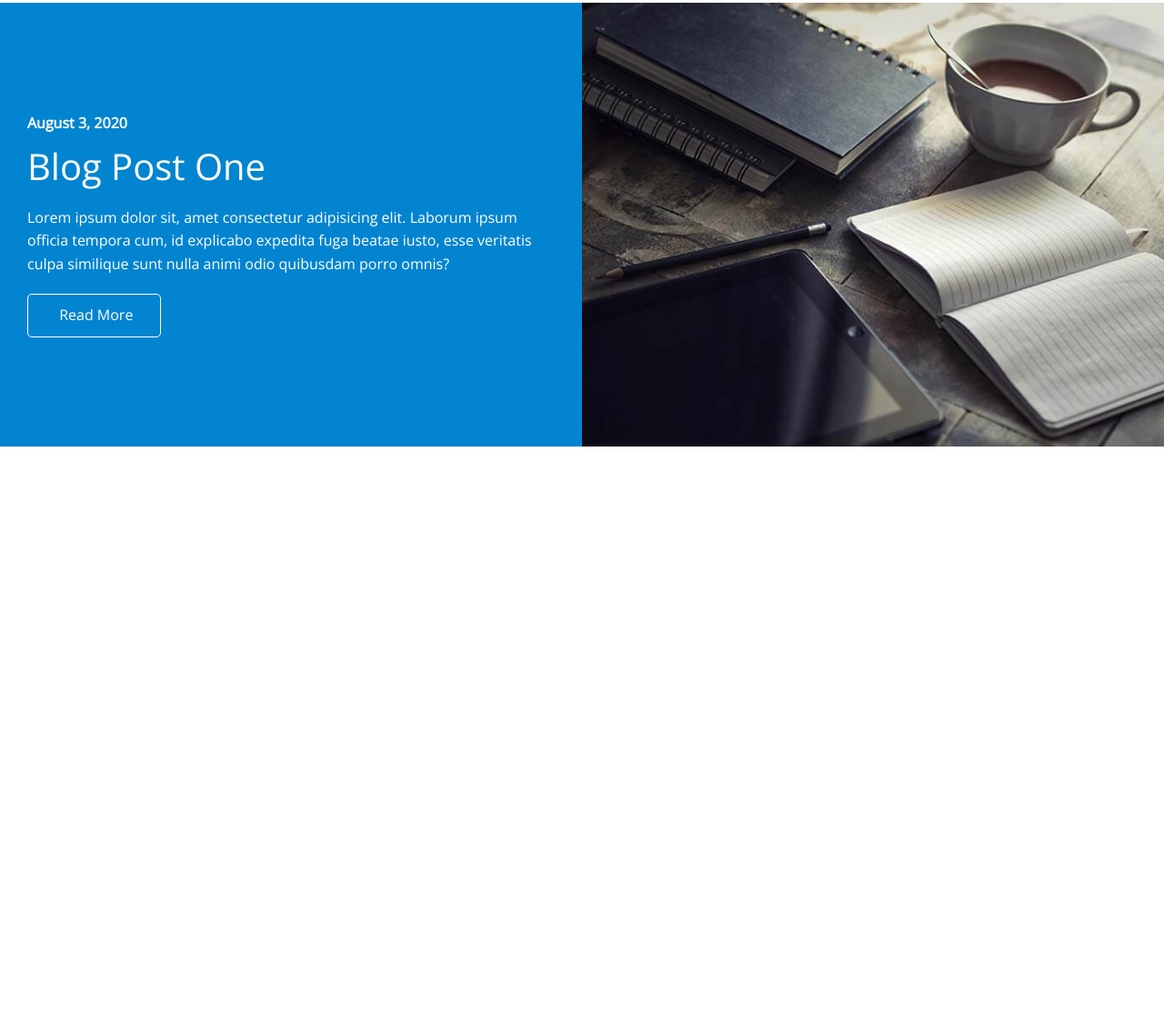
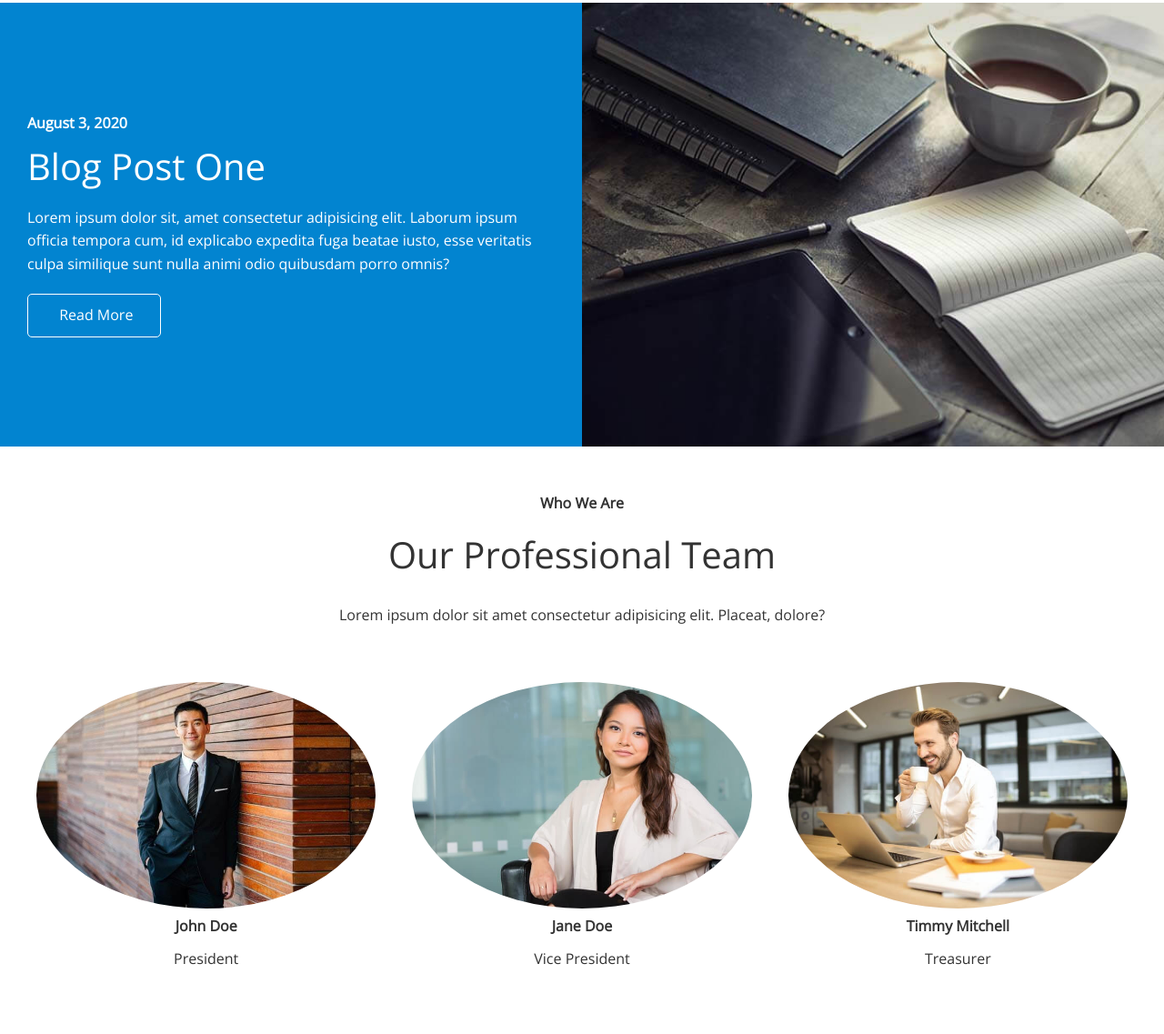
Before and after one commit to arthurs14/Finance-Website, a plain HTML site: page index.html in a window 1280 px wide. Shown: the part 2223-3360 px from the top of the page at 91% size. Before the commit the page ends 2721 px from the top, so only its background shows below. Drawn offline with nearby package versions, Linux system fonts and the light colour scheme; some icons are missing.

Commit message:
added a team section

```diff
--- a/css/style.css
+++ b/css/style.css
@@ -132,3 +132,8 @@ img {
 .cases img:hover {
   opacity: 0.7;
 }
+
+/* Team */
+.team img {
+  border-radius: 50%;
+}
--- a/index.html
+++ b/index.html
@@ -128,6 +128,32 @@
         </div>
       </div>
     </section>
+
+    <!-- Team -->
+    <section id="team" class="team section-padding">
+      <header class="section-header">
+        <h4>Who We Are</h4>
+        <h2>Our Professional Team</h2>
+        <p>Lorem ipsum dolor sit amet consectetur adipisicing elit. Placeat, dolore?</p>
+      </header>
+      <div class="flex-items">
+        <div>
+          <img src="images/team/person1.jpg" alt="">
+          <h4>John Doe</h4>
+          <p>President</p>
+        </div>
+        <div>
+          <img src="images/team/person2.jpg" alt="">
+          <h4>Jane Doe</h4>
+          <p>Vice President</p>
+        </div>
+        <div>
+          <img src="images/team/person3.jpg" alt="">
+          <h4>Timmy Mitchell</h4>
+          <p>Treasurer</p>
+        </div>
+      </div>
+    </section>
   </main>
 </body>
 </html>
```
